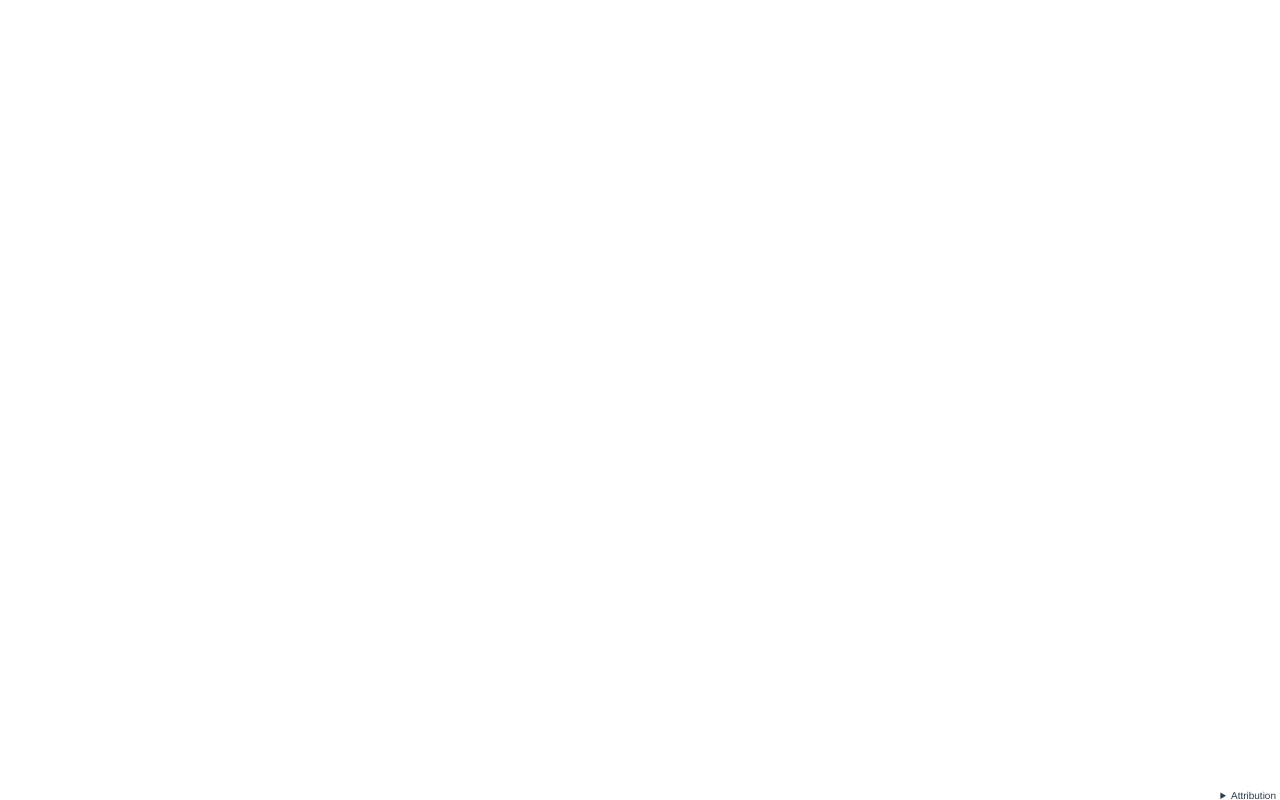
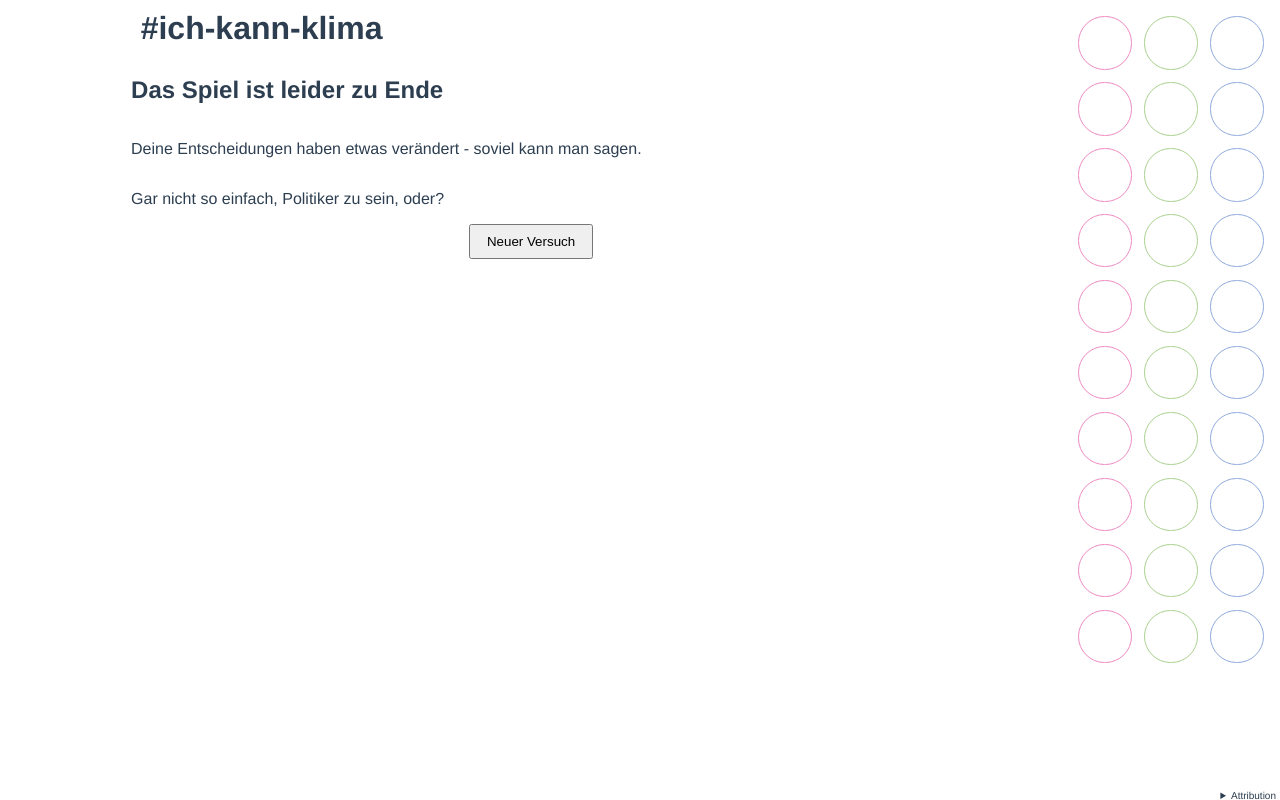
Before and after one commit to neustartklima/ich-kann-klima, a Vue app: page /games/1/over in a window 1280 px wide. Before the commit this address had no page. Built offline with nearby package versions, Linux system fonts and the light colour scheme.

Commit message:
Game over page

```diff
--- a/src/EventMachine.ts
+++ b/src/EventMachine.ts
@@ -24,6 +24,7 @@ export default function(store: Store, allEvents: Event[]) {
   return {
     start() {
       // Check for events once in a minute
+      this.pause()
       timer = setTimeout(initiateEvent, Math.random() * 60000)
     },
 
--- a/src/repository.ts
+++ b/src/repository.ts
@@ -94,6 +94,7 @@ export function createGame(game: GameDefinition = initialGame): Game {
     proposedLaws: game.proposedLaws,
     rejectedLaws: game.rejectedLaws,
     values: createBaseValues(game.values),
+    over: false,
   }
 
   return newGame
--- a/src/router.ts
+++ b/src/router.ts
@@ -2,12 +2,14 @@ import { createRouter, createWebHistory, RouteRecordRaw } from "vue-router"
 import GamePage from "./views/GamePage.vue"
 import StartPage from "./views/StartPage.vue"
 import MainPage from "./views/MainPage.vue"
+import GameOver from "./views/GameOver.vue"
 
 const routes: RouteRecordRaw[] = [
   { path: "/", component: MainPage },
   { path: "/start", component: StartPage },
   { path: "/games", component: GamePage },
   { path: "/games/:id", component: GamePage },
+  { path: "/games/:id/over", component: GameOver },
 ]
 
 const router = createRouter({
--- a/src/store/actions.ts
+++ b/src/store/actions.ts
@@ -39,7 +39,7 @@ export const actions = {
   },
 
   gameOver(context: Context) {
-
+    context.commit("gameOver", undefined)
   },
 
   acceptLaw(context: Context, payload: { lawId: LawId }) {
@@ -79,15 +79,17 @@ export const actions = {
   },
 
   applyEvent(context: Context, payload: { event: Event }) {
-    const game = { ...(context.state.game as Game) }
     payload.event.apply(context)
     context.commit("showEvent", payload)
-    repository.saveGame(game)
-    context.commit("gameLoaded", { game })
+    repository.saveGame(context.state.game as Game)
   },
 
   eventAcknowledged(context: Context) {
     context.commit("hideEvent", undefined)
-    getEventMachine().start()
+    if (context.state.game?.over) {
+      router.push("/games/" + context.state.game?.id + "/over")
+    } else {
+      getEventMachine().start()
+    }
   },
 }
--- a/src/store/mutations.ts
+++ b/src/store/mutations.ts
@@ -13,4 +13,8 @@ export const mutations = {
   hideEvent(state: State) {
     state.visibleEvent = null
   },
+
+  gameOver(state: State) {
+    state.game = { ...state.game as Game, over: true }
+  },
 }
--- a/src/types.ts
+++ b/src/types.ts
@@ -96,4 +96,5 @@ export type Game = {
   acceptedLaws: LawReference[]
   proposedLaws: LawId[]
   rejectedLaws: LawId[]
+  over: boolean
 }
--- /dev/null
+++ b/src/views/GameOver.vue
@@ -0,0 +1,30 @@
+<script lang="ts">
+import { defineComponent } from "@vue/runtime-core"
+import GameSetup from "../components/GameSetup.vue"
+
+export default defineComponent({
+  components: { GameSetup },
+
+  methods: {
+    newGame() {
+      this.$router.push("/games")
+    },
+  },
+})
+</script>
+
+<template>
+  <GameSetup>
+    <div class="wrapper">
+      <h2>Das Spiel ist leider zu Ende</h2>
+
+      <p>Deine Entscheidungen haben etwas verändert - soviel kann man sagen.</p>
+
+      <p>Gar nicht so einfach, Politiker zu sein, oder?</p>
+
+      <div class="button-bar">
+        <button @click="newGame">Neuer Versuch</button>
+      </div>
+    </div>
+  </GameSetup>
+</template>
--- a/src/views/StartPage.vue
+++ b/src/views/StartPage.vue
@@ -24,7 +24,7 @@ export default defineComponent({
       Es kann aber auch sein, dass du dir durch bestimmte Entscheidungen andere Möglichkeiten nimmst.
     </p>
 
-    <o> Gar nicht so einfach, Politiker zu sein, oder? </o>
+    <p>Gar nicht so einfach, Politiker zu sein, oder?</p>
 
     <div class="button-bar">
       <button @click="newGame">Leg' los</button>
```
Also changed, not shown: 1 other file (tests, documents, lock files or other folders).
